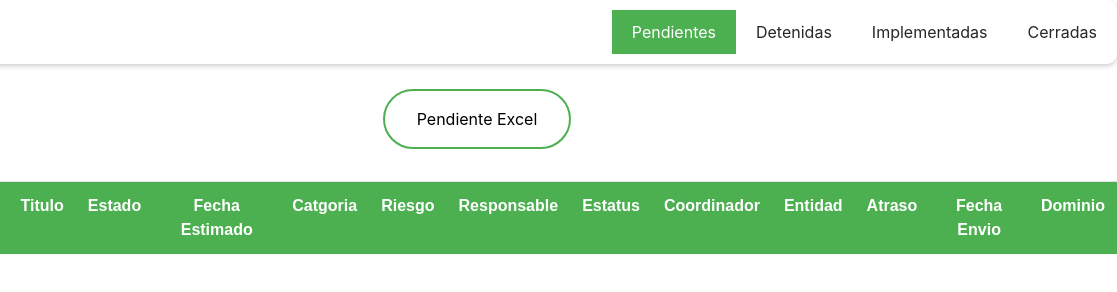
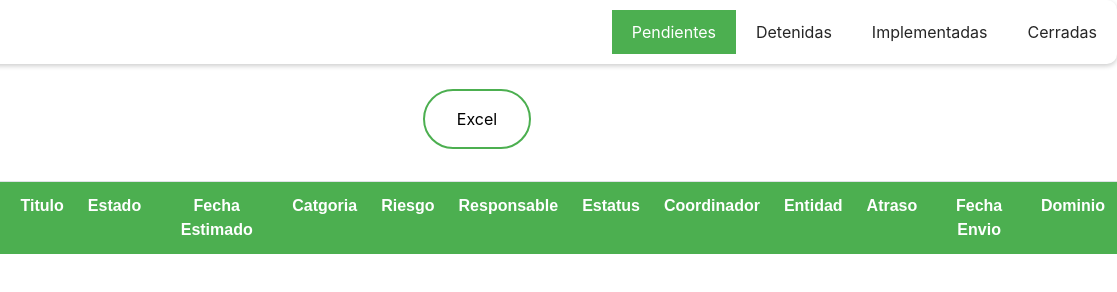
Before and after one commit to OmarBello/TeamCentralReportWeb, a plain HTML site: page ReporteriaWeb/index.html in a window 1280 px wide. Shown: the full height of the page, 163-1280 px from the left. Drawn offline with Linux system fonts and the light colour scheme; no server answers.

Commit message:
Nombre original

```diff
--- a/ReporteriaWeb/index.html
+++ b/ReporteriaWeb/index.html
@@ -34,7 +34,7 @@
 
 
     <div class="container titulo">
-        <button id="btnExport" class="button button1 rounded-pill">Pendiente Excel</button>
+        <button id="btnExport" class="button button1 rounded-pill">Excel</button>
     </div>
 
     <div id="dvData">
```
